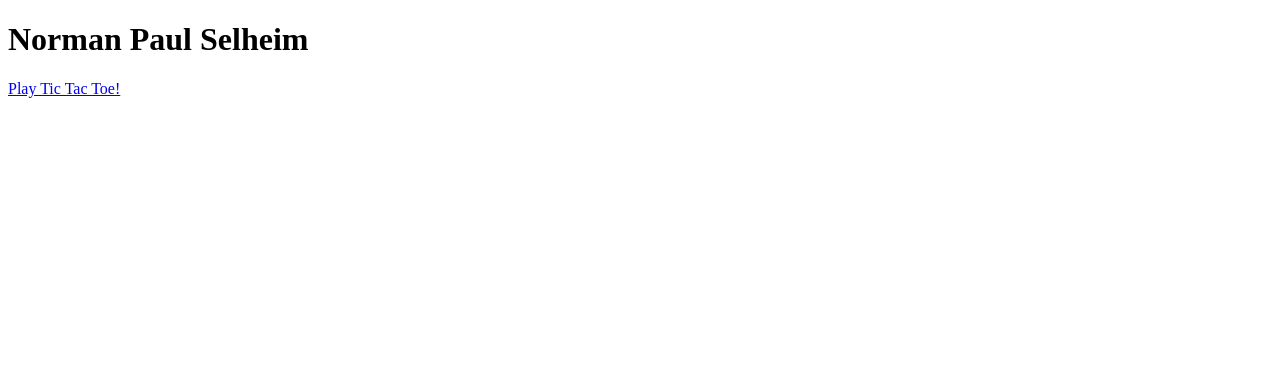
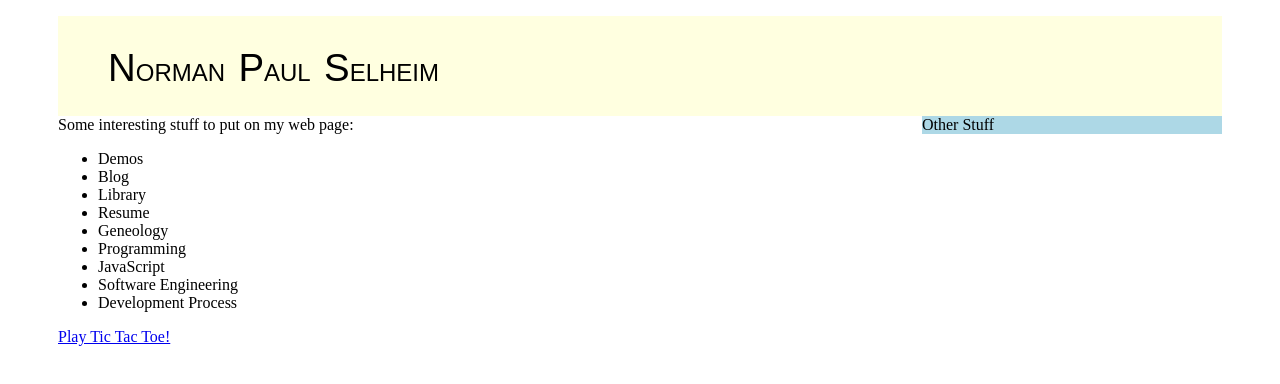
Before and after one commit to npselheim/ttt, a plain HTML site: page index.html in a window 1280 px wide. Drawn offline with Linux system fonts and the light colour scheme.

```diff
--- a/app/javascripts/src/ttt/controller.js
+++ b/app/javascripts/src/ttt/controller.js
@@ -1,6 +1,11 @@
 /*jslint indent: 4, maxlen: 80 */
 /*global document, jQuery, $ */
 
+/**
+ * MyApp is the single global variable that contains all the objects for
+ * the tic-tac-toe application.
+ * @type {Object}
+ */
 var MyApp = {};
 
 MyApp.controller = (function () {
--- /dev/null
+++ b/index.css
@@ -0,0 +1,31 @@
+#banner {
+	height: 100px;
+	background-color: lightyellow;
+	margin-left: 50px;
+	margin-right: 50px;
+}
+#banner h1 {
+	font-family: Arial, helvetica, sans-serif;
+	font-size: 1.5em;
+	font-weight: normal;
+	padding-top: 30px;
+	padding-left: 50px;
+}
+#banner h1 span.caps {
+	font-size: 1.6em;
+}
+#contentWrapper {
+	position: relative;
+	margin-left: 50px;
+	margin-right: 50px;
+}
+#rightSidebar {
+	position: absolute;
+	background-color: lightblue;
+	right: 0;
+	top: 0;
+	width: 300px;
+}
+#mainContent {
+	margin-right: 310px;
+}
--- a/index.html
+++ b/index.html
@@ -2,9 +2,36 @@
 <html>
 	<head>
 		<title>N P Selheim</title>
+		<link rel="stylesheet" href="index.css" />
 	</head>
 	<body>
-		<h1>Norman Paul Selheim</h1>
-		<a href="app/tictactoe.html">Play Tic Tac Toe!</a>
+		<div id="banner">
+			<h1><span class="caps">N</span>ORMAN&nbsp;
+				<span class="caps">P</span>AUL&nbsp;
+				<span class="caps">S</span>ELHEIM
+			</h1>
+		</div>
+		<div id="contentWrapper">
+			<div id="mainContent">
+				Some interesting stuff to put on my web page:
+				<ul>
+					<li>Demos</li>
+					<li>Blog</li>
+					<li>Library</li>
+					<li>Resume</li>
+					<li>Geneology</li>
+					<li>Programming</li>
+					<li>JavaScript</li>
+					<li>Software Engineering</li>
+					<li>Development Process</li>
+				</ul>
+				<a href="app/tictactoe.html">Play Tic Tac Toe!</a>
+			</div>
+			<div id="rightSidebar">
+				Other Stuff
+			</div>
+			<div id="footer">
+			</div>
+		</div>
 	</body>
 </html>
```
Also changed, not shown: app/javascripts/src/ttt/cell.js (+25 -2 lines), app/javascripts/src/ttt/grid.js (+5 -5 lines), 1 other file.
